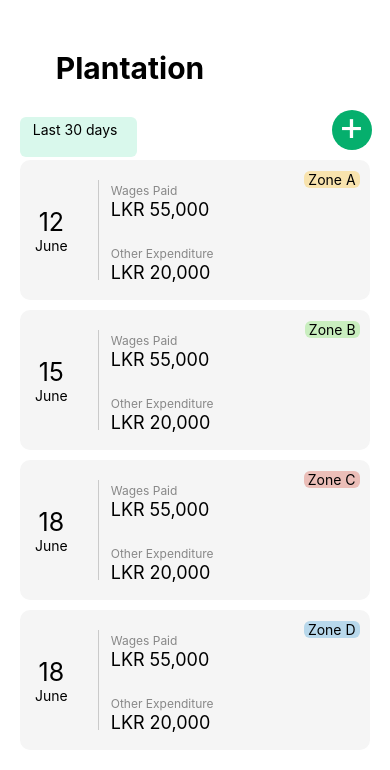
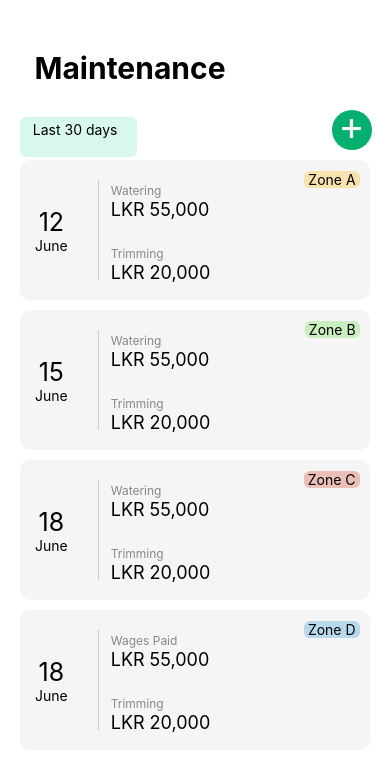
Before and after one commit to MeharaSahabandu/pepperX, a React Native app: screen / in a window 390 px wide. Shown: the top 770 px of the page. Built offline with nearby package versions, Linux system fonts and the light colour scheme.

Commit message:
maintenance details fetching

```diff
--- a/App.js
+++ b/App.js
@@ -4,7 +4,8 @@ import AllIncome from "./components/AllIncome";
 import SupervisorHome from "./components/SupervisorHome";
 import PlantationDetails from "./components/PlantationDetails";
 import PlantationDataList from "./components/PlantationDataList";
+import MaintenanceDetails from "./components/MaintenanceDetails";
 
 export default function App() {
-  return <PlantationDetails />;
+  return <MaintenanceDetails />;
 }
--- /dev/null
+++ b/components/MaintenanceDataList.js
@@ -0,0 +1,104 @@
+import React from "react";
+import { View, Text, Image, TouchableOpacity } from "react-native";
+import { styles } from "../css/PlantationDetailsCSS";
+
+export default function MaintenanceDataList() {
+  return (
+    <View style={styles.container}>
+      <View style={styles.marginContainer}>
+        <View style={styles.rectangle}>
+          <Text style={styles.date}>
+            <Text style={{ fontSize: 25 }}>12</Text>
+            <br />
+            June
+          </Text>
+          <View style={styles.separator}></View>
+          <Text style={styles.text}>
+            <Text style={{ color: "#888888", fontSize: 12 }}>Watering</Text>{" "}
+            <br />
+            LKR 55,000
+            <br />
+            <br />
+            <Text style={{ color: "#888888", fontSize: 12 }}>
+              Trimming
+            </Text>
+            <br />
+            LKR 20,000
+          </Text>
+          <View style={styles.zoneLabel}>
+            <Text style={styles.zoneLabelTextA}> Zone A </Text>
+          </View>
+        </View>
+        <View style={styles.rectangle}>
+          <Text style={styles.date}>
+            <Text style={{ fontSize: 25 }}>15</Text>
+            <br />
+            June
+          </Text>
+          <View style={styles.separator}></View>
+          <Text style={styles.text}>
+            <Text style={{ color: "#888888", fontSize: 12 }}>Watering</Text>{" "}
+            <br />
+            LKR 55,000
+            <br />
+            <br />
+            <Text style={{ color: "#888888", fontSize: 12 }}>
+              Trimming
+            </Text>
+            <br />
+            LKR 20,000
+          </Text>
+          <View style={styles.zoneLabel}>
+            <Text style={styles.zoneLabelTextB}> Zone B </Text>
+          </View>
+        </View>
+        <View style={styles.rectangle}>
+          <Text style={styles.date}>
+            <Text style={{ fontSize: 25 }}>18</Text>
+            <br />
+            June
+          </Text>
+          <View style={styles.separator}></View>
+          <Text style={styles.text}>
+            <Text style={{ color: "#888888", fontSize: 12 }}>Watering</Text>{" "}
+            <br />
+            LKR 55,000
+            <br />
+            <br />
+            <Text style={{ color: "#888888", fontSize: 12 }}>
+              Trimming
+            </Text>
+            <br />
+            LKR 20,000
+          </Text>
+          <View style={styles.zoneLabel}>
+            <Text style={styles.zoneLabelTextC}> Zone C </Text>
+          </View>
+        </View>
+        <View style={styles.rectangle}>
+          <Text style={styles.date}>
+            <Text style={{ fontSize: 25 }}>18</Text>
+            <br />
+            June
+          </Text>
+          <View style={styles.separator}></View>
+          <Text style={styles.text}>
+            <Text style={{ color: "#888888", fontSize: 12 }}>Wages Paid</Text>{" "}
+            <br />
+            LKR 55,000
+            <br />
+            <br />
+            <Text style={{ color: "#888888", fontSize: 12 }}>
+              Trimming
+            </Text>
+            <br />
+            LKR 20,000
+          </Text>
+          <View style={styles.zoneLabel}>
+            <Text style={styles.zoneLabelTextD}> Zone D </Text>
+          </View>
+        </View>
+      </View>
+    </View>
+  );
+}
--- /dev/null
+++ b/components/MaintenanceDetails.js
@@ -0,0 +1,33 @@
+import React from "react";
+import { View, Text, Image, TouchableOpacity } from "react-native";
+import { styles } from "../css/PlantationDetailsCSS";
+import calendaricon from "../assets/calendarIcon.png";
+import MaintenanceDataList from "./MaintenanceDataList";
+
+export default function MaintenanceDetails() {
+  return (
+    <View style={styles.container}>
+      <Text style={styles.headerText}>
+        <b>Maintenance</b>
+        <br />
+      </Text>
+        <TouchableOpacity
+          style={styles.last30DaysButton}
+          onPress={() => {
+            // Handle "Last 30 days" button click action here
+          }}
+        >
+          <Text style={styles.last30DaysButtonText}> Last 30 days </Text>
+        </TouchableOpacity>
+        <TouchableOpacity
+          style={styles.addButton}
+          onPress={() => {
+            // Handle button click action here
+          }}
+        >
+          <Text style={styles.addButtonText}>+</Text>
+        </TouchableOpacity>
+        <MaintenanceDataList/>
+    </View>
+  );
+}
```
